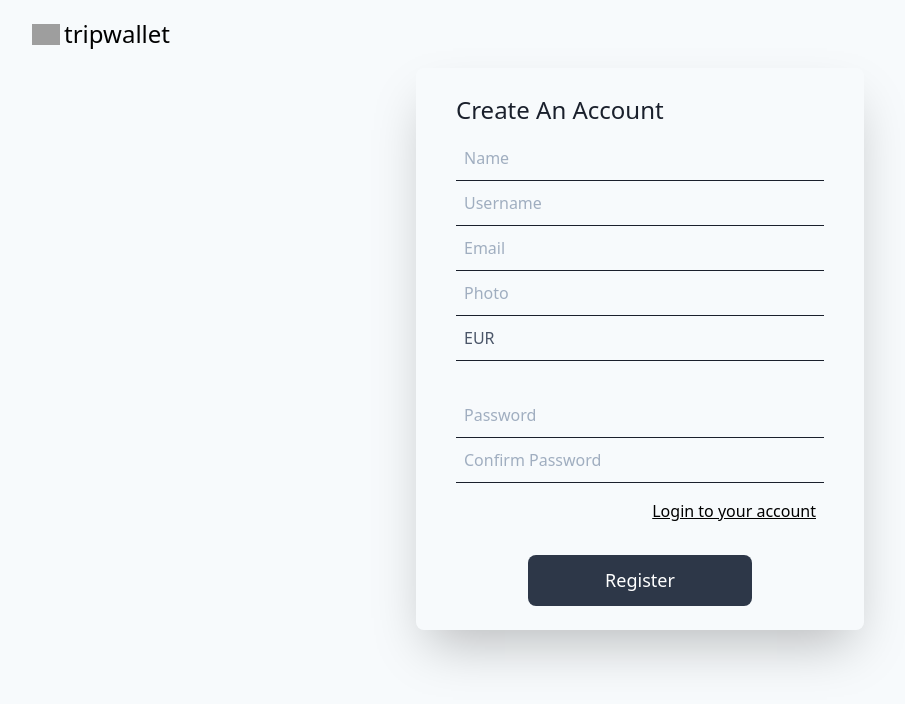
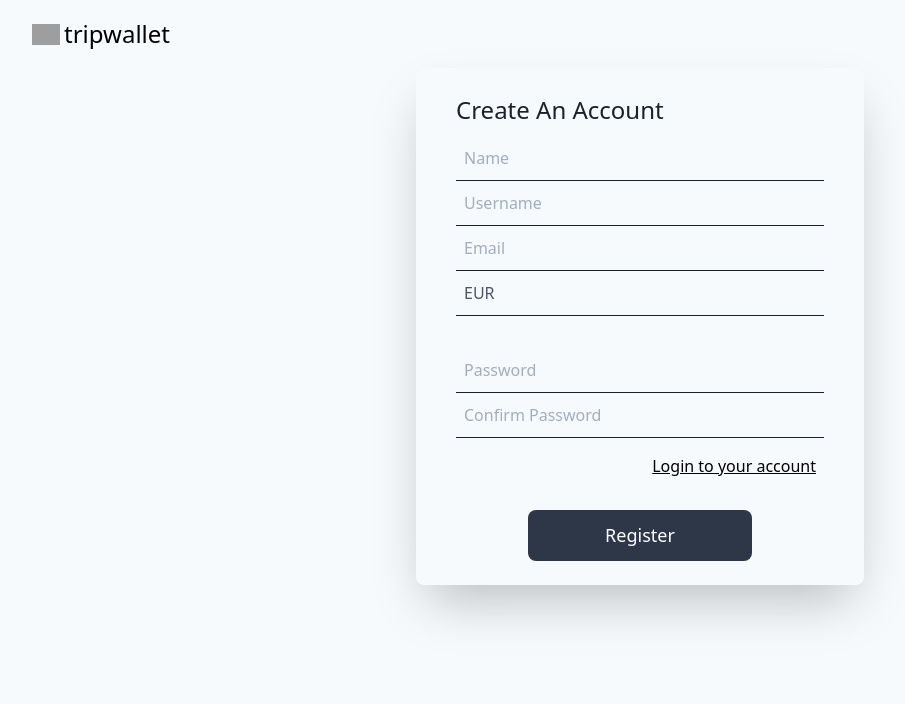
Before and after one commit to Bryan-LV/tripwallet-client, a React (Create React App) app: page /register in a window 1280 px wide. Shown: the top 704 px of the page, without its empty margins (0-905 px from the left). Built offline with nearby package versions, Linux system fonts and the light colour scheme; grey boxes are pictures that could not be loaded.

Commit message:
fix: remove field from user register form

```diff
--- a/src/components/pages/Auth.js
+++ b/src/components/pages/Auth.js
@@ -120,11 +120,6 @@ const Register = ({ auth }) => {
         </div>
         <ErrorMessage name="email">{(errorMsg) => <p className="mx-10 px-2 text-red-700">{errorMsg}</p>}</ErrorMessage>
 
-        <div className="flex items-center border-b border-b-2 border-gray-900 py-2 mx-10">
-          <Field type="text" name="photo" placeholder="Photo" className="appearance-none bg-transparent border-none w-full text-gray-700 mr-3 py-1 px-2 leading-tight focus:outline-none" />
-        </div>
-        <ErrorMessage name="photo">{(errorMsg) => <p className="mx-10 px-2 text-red-700">{errorMsg}</p>}</ErrorMessage>
-
         <div className="flex items-center border-b border-b-2 border-gray-900 py-2 mx-10 mb-8">
           <Field name="baseCurrency" as="select" placeholder="Select Currency" placeholder="Base Currency" className="appearance-none bg-transparent border-none w-full text-gray-700 mr-3 py-1 px-2 leading-tight focus:outline-none">
             {currencyCodes.map(currencyCode => <option key={currencyCode} value={currencyCode}>{currencyCode}</option>)}
```
